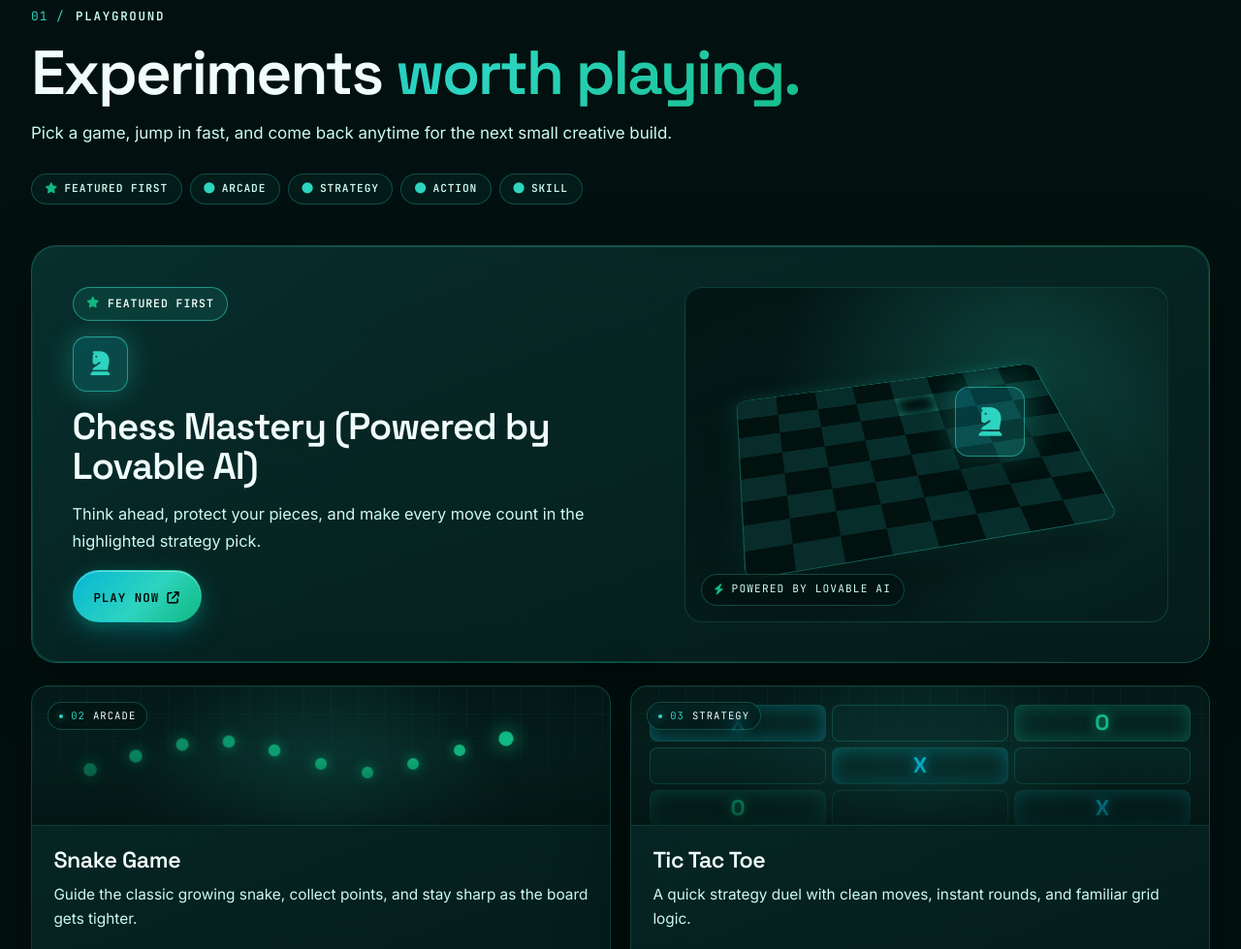
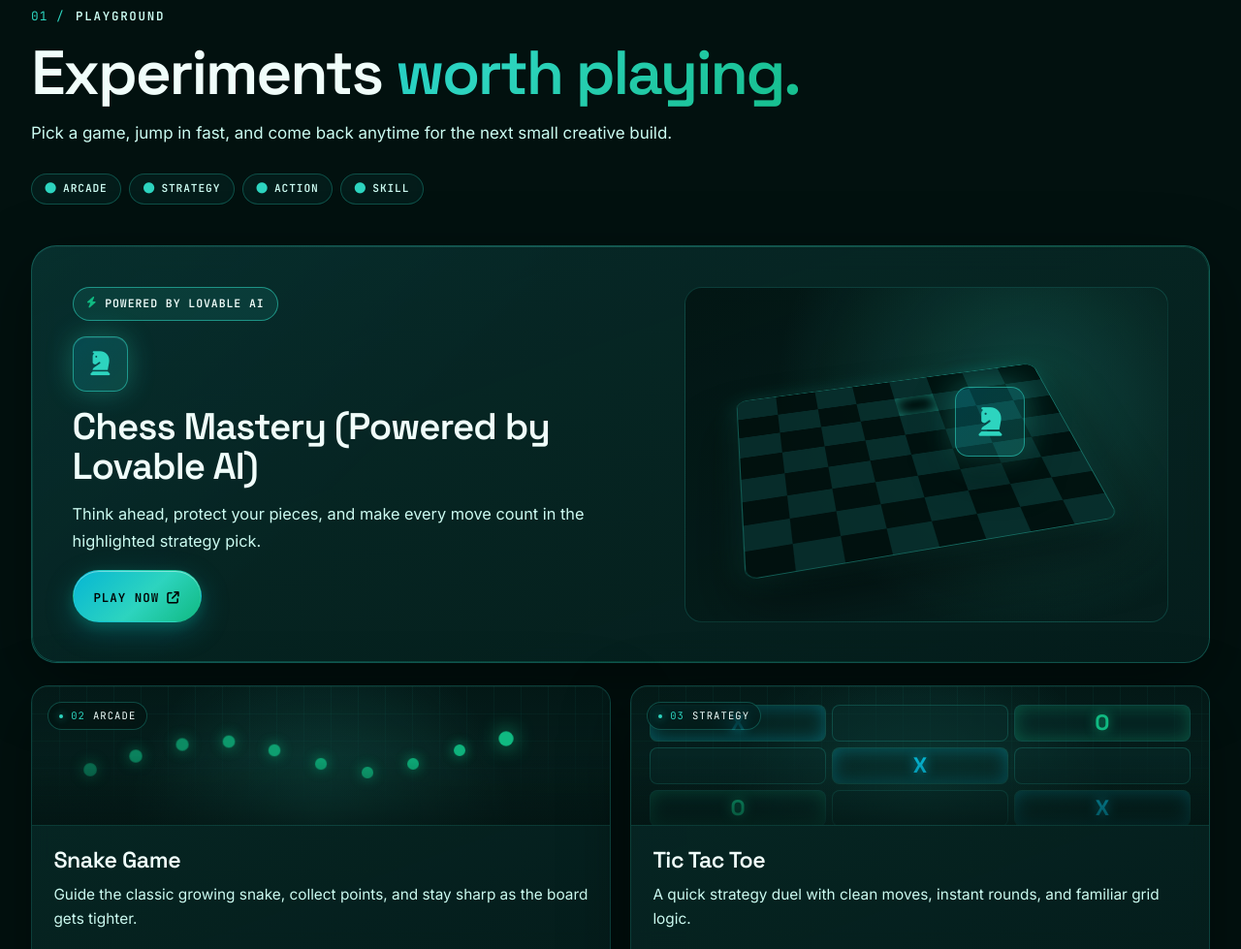
Before and after one commit to halfanhossenhabib/mysitebeforefinal, a plain HTML site: page index.html in a window 1280 px wide. Shown: the part 837-1816 px from the top of the page at 97% size. Drawn offline with Linux system fonts and the light colour scheme.

Commit message:
Chess card: drop 'Featured first' label, surface 'Powered by Lovable AI' badge
- Replace the 'Featured first' card badge above the Chess title with a 'Powered by Lovable AI' badge (using fa-bolt icon).
- Remove the 'Featured first' chip from the Playground category strip so chips read purely as game categories: Arcade, Strategy, Action, Skill.
- Remove the duplicate 'Powered by Lovable AI' tag from the chess art so the credit appears in exactly one prominent place.
- All other copy, game names, descriptions, links, navigation, and footer remain untouched. The h3 'Chess Mastery (Powered by Lovable AI)' title is preserved verbatim.

```diff
--- a/index.html
+++ b/index.html
@@ -1578,7 +1578,6 @@
         <p>Pick a game, jump in fast, and come back anytime for the next small creative build.</p>
 
         <div class="chip-strip" aria-hidden="true">
-          <span class="chip is-featured"><i class="fa-solid fa-star"></i> Featured first</span>
           <span class="chip"><i class="fa-solid fa-circle"></i> Arcade</span>
           <span class="chip"><i class="fa-solid fa-circle"></i> Strategy</span>
           <span class="chip"><i class="fa-solid fa-circle"></i> Action</span>
@@ -1588,7 +1587,7 @@
 
       <a href="https://halfanhossenhabib.github.io/chess/" class="featured-card reveal" target="_blank" rel="noopener noreferrer" data-magnetic>
         <div class="featured-info">
-          <span class="card-badge"><i class="fa-solid fa-star" aria-hidden="true"></i> Featured first</span>
+          <span class="card-badge"><i class="fa-solid fa-bolt" aria-hidden="true"></i> Powered by Lovable AI</span>
           <span class="game-icon"><i class="fa-solid fa-chess-knight" aria-hidden="true"></i></span>
           <h3>Chess Mastery (Powered by Lovable AI)</h3>
           <p>Think ahead, protect your pieces, and make every move count in the highlighted strategy pick.</p>
@@ -1609,7 +1608,6 @@
             <span class="dark"></span><span></span><span class="dark"></span><span></span><span class="dark"></span><span></span><span class="dark"></span><span></span>
           </div>
           <span class="featured-knight"><i class="fa-solid fa-chess-knight"></i></span>
-          <span class="featured-art-tag"><i class="fa-solid fa-bolt"></i> Powered by Lovable AI</span>
         </div>
       </a>
 
```
